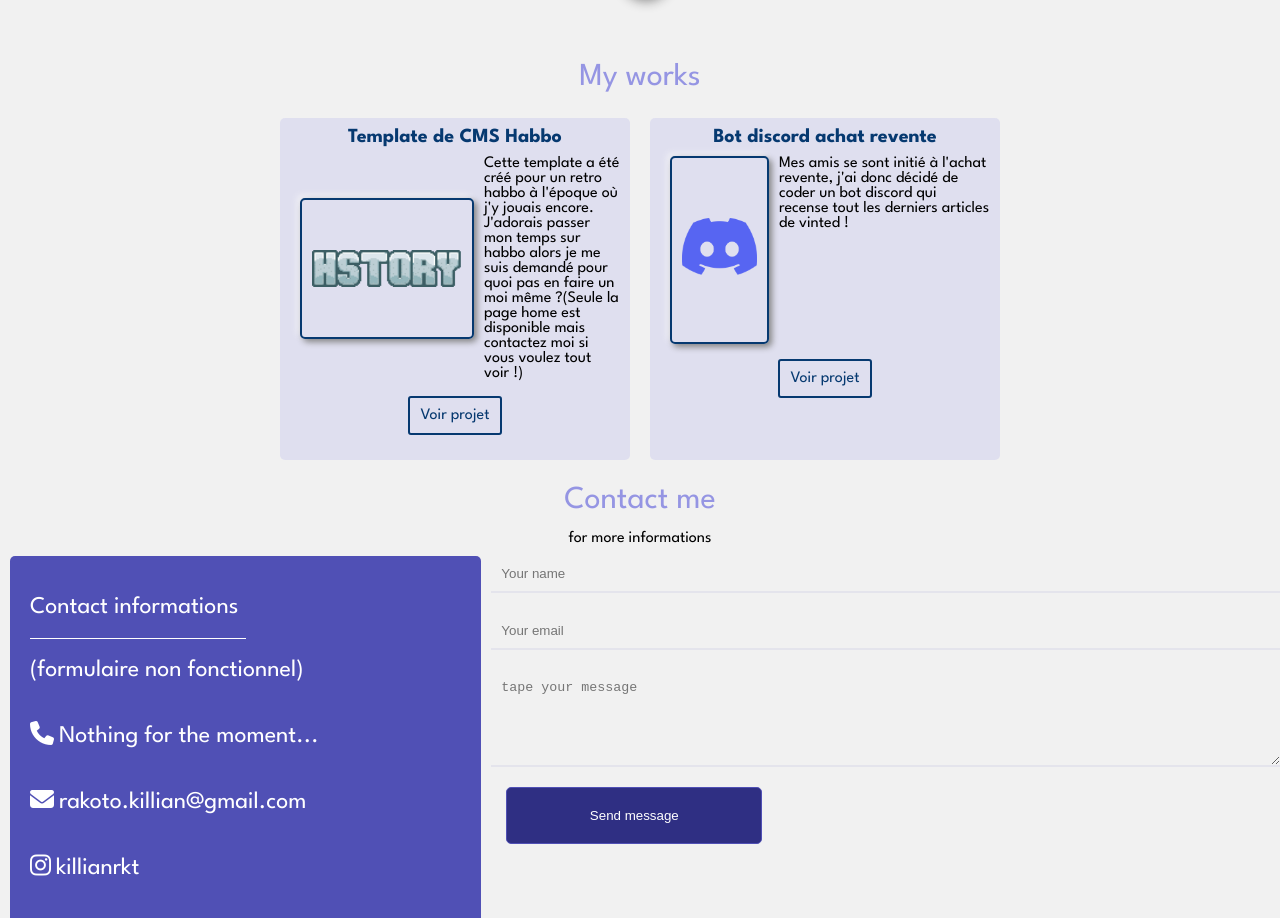
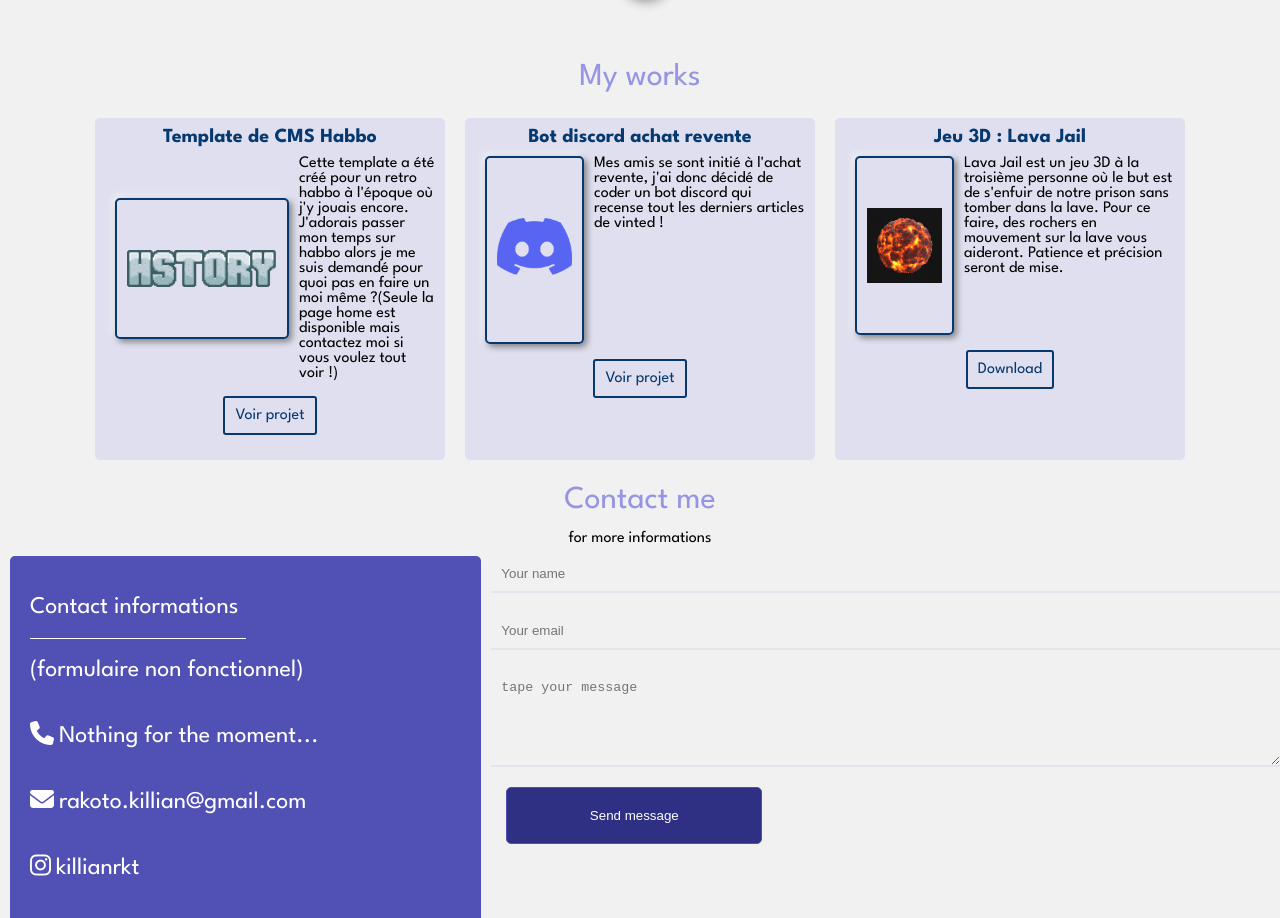
Before and after one commit to killianrak/portfolio, a plain HTML site: page index.html in a window 1280 px wide. Shown: the part 2672-3590 px from the top of the page. Drawn offline with Linux system fonts and the light colour scheme.

Commit message:
new project

```diff
--- a/index.html
+++ b/index.html
@@ -203,6 +203,27 @@
 
 
             </div>
+            <div class="work">
+                <div class="work-title">
+                    <h2>Jeu 3D : Lava Jail</h2>
+                </div>
+                <div class="content">
+                <div class="illustration discord">
+                    <img src="assets/img/lavaicon.jpg" alt="icone habbo" width="200"/>
+                </div>
+                <div class="desc">
+                <p>Lava Jail est un jeu 3D à la troisième personne où le but est de s'enfuir de notre prison sans
+                    tomber dans la lave. Pour ce faire, des rochers en mouvement sur la lave vous aideront.
+                    Patience et précision seront de mise.
+                    </p>
+                </div>
+                </div>
+                <div class="plus">
+                    <a href="LavaJail.zip" target="_blank">Download</a>
+                </div>
+
+
+            </div>
         </div>
 
     </section>
```
Also changed, not shown: assets/img/lavaicon.jpg (added), 1 other file.
